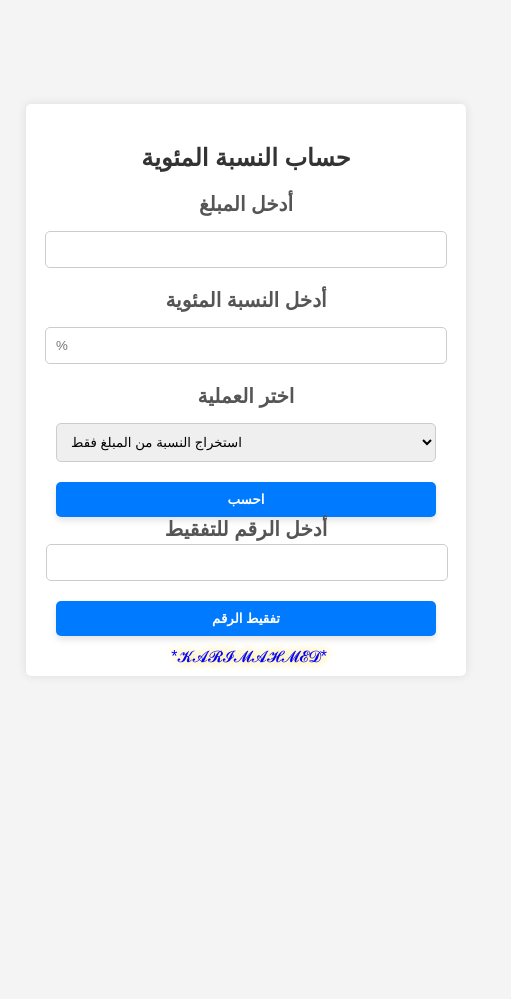
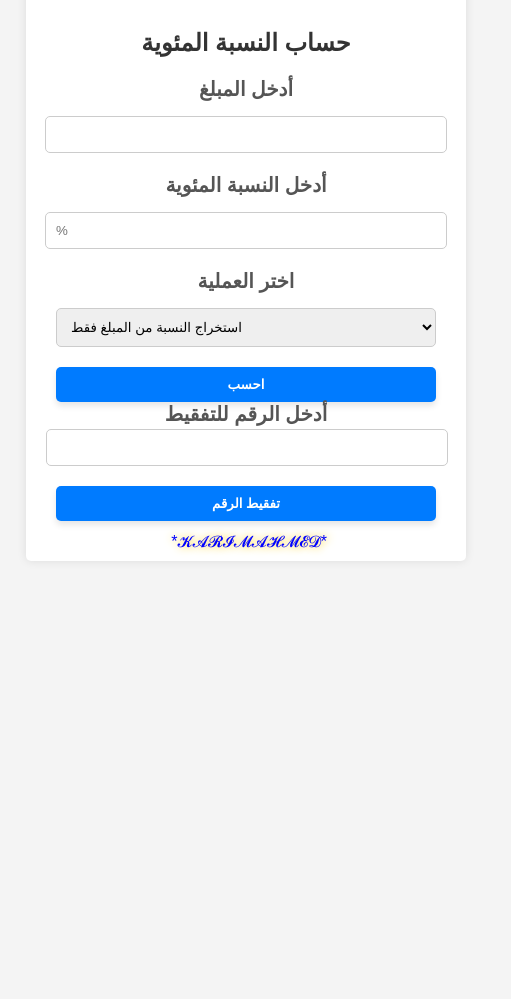
Before and after one commit to karim-fayed/Calculate_percentage, a website: page index.html in a window 1280 px wide. Shown: the full height of the page, 394-905 px from the left. Drawn offline with Linux system fonts and the light colour scheme.

Commit message:
Update styles.css

```diff
--- a/styles.css
+++ b/styles.css
@@ -18,7 +18,7 @@ body {
     width: 400px;
     position: relative;
     text-align: center; /* لتوسيط المحتوى */
-    margin-bottom: 20px; /* تخفيض الكونتينر بمقدار 20 نقطة */
+    margin-bottom: 250px; /* تخفيض الكونتينر بمقدار 20 نقطة */
 }
 
 h2 {
```
